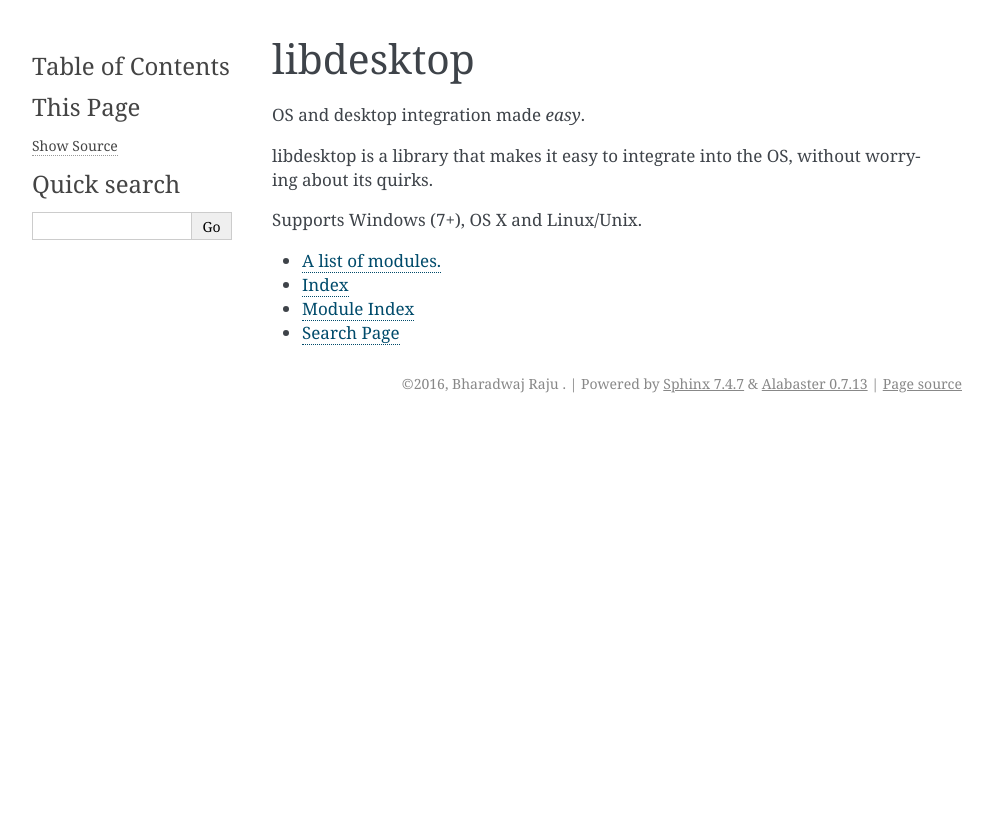
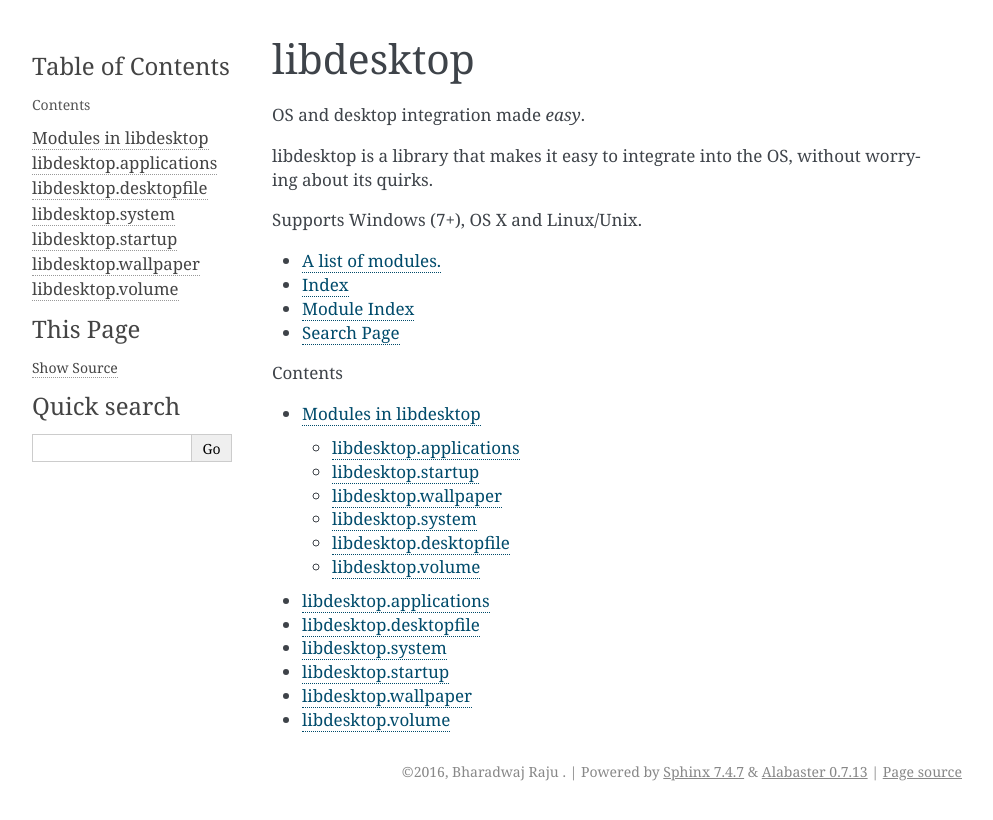
Before and after one commit to bharadwaj-raju/libdesktop, a Sphinx documentation site: the page built from doc/source/index.rst, in a window 1280 px wide. Shown: the top 820 px of the page, without its empty margins (148-1141 px from the left). Built offline with Sphinx 7.4.7, drawn with Linux system fonts in a browser that asks for light colours; some of the changed lines change nothing that is shown.

Commit message:
Update docs to add TOC

```diff
--- a/doc/source/index.rst
+++ b/doc/source/index.rst
@@ -19,11 +19,13 @@ Supports Windows (7+), OS X and Linux/Unix.
 * :ref:`search`
 
 .. toctree::
-   :maxdepth: 10
-   :caption: Contents
-   List of modules <module-list>
-   libdesktop.applications <applications>
-   libdesktop.desktopfile <desktopfile>
-   libdesktop.system <system>
-   libdesktop.startup <startup>
-   libdesktop.wallpaper <wallpaper>
+    :maxdepth: 10
+    :caption: Contents
+
+    module-list
+    applications
+    desktopfile
+    system
+    startup
+    wallpaper
+    volume
```
